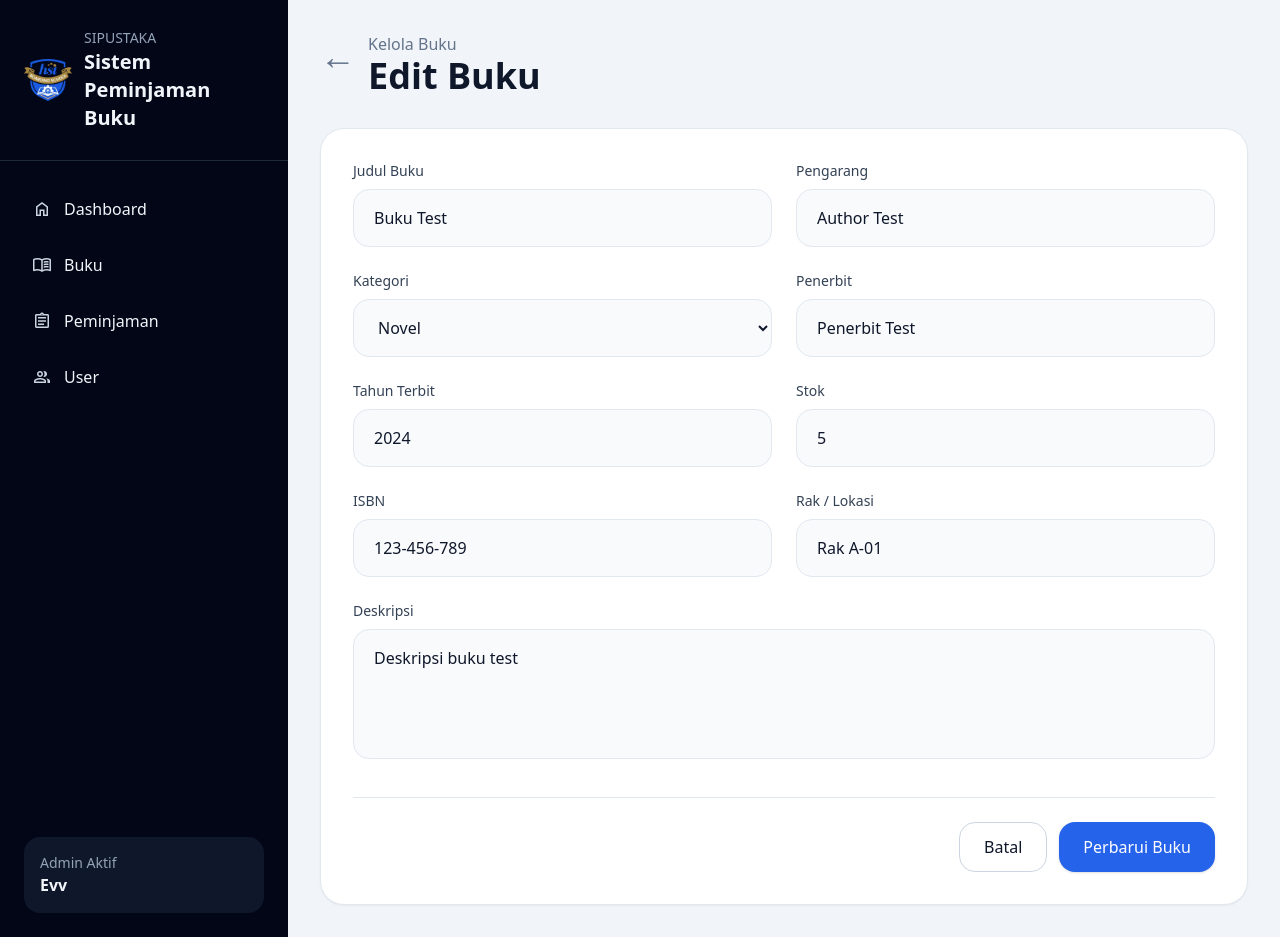
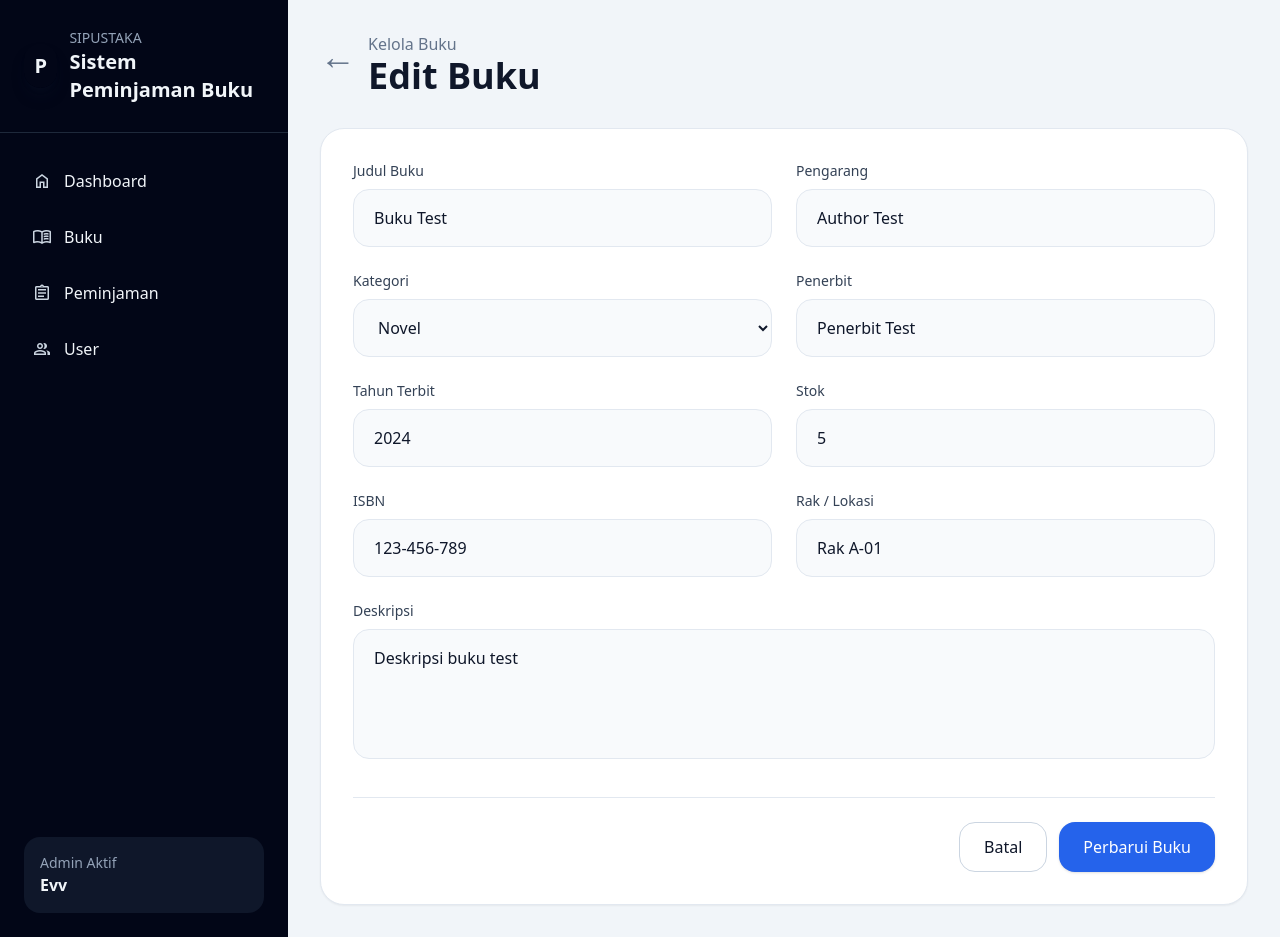
Before and after one commit to eijunn/APK-SIPUSTAKA, a Django app: page /buku/edit/1/ in a window 1280 px wide. Run offline with Django 5.2, Linux system fonts and the light colour scheme; data comes from the database, SQL or seed files in the repository; some libraries are stand-ins or nearby versions.

Commit message:
update logo

```diff
--- a/templates/base.html
+++ b/templates/base.html
@@ -24,7 +24,10 @@
             <div class="px-6 py-7 border-b border-slate-800">
                 <div class="flex items-center gap-3">
 
-                    <img src="{% static 'img/logo.webp' %}" alt="Logo" class="w-12 h-12 object-contain" />
+                    <div
+                        class="w-11 h-11 rounded-2xl bg-gradient-to-br from-brand-500 to-sky-400 flex items-center justify-center shadow-lg shadow-slate-900/25">
+                        <span class="text-xl font-bold">P</span>
+                    </div>
                     <div>
                         <p class="text-sm uppercase text-slate-400">
                             SIPUSTAKA
```
